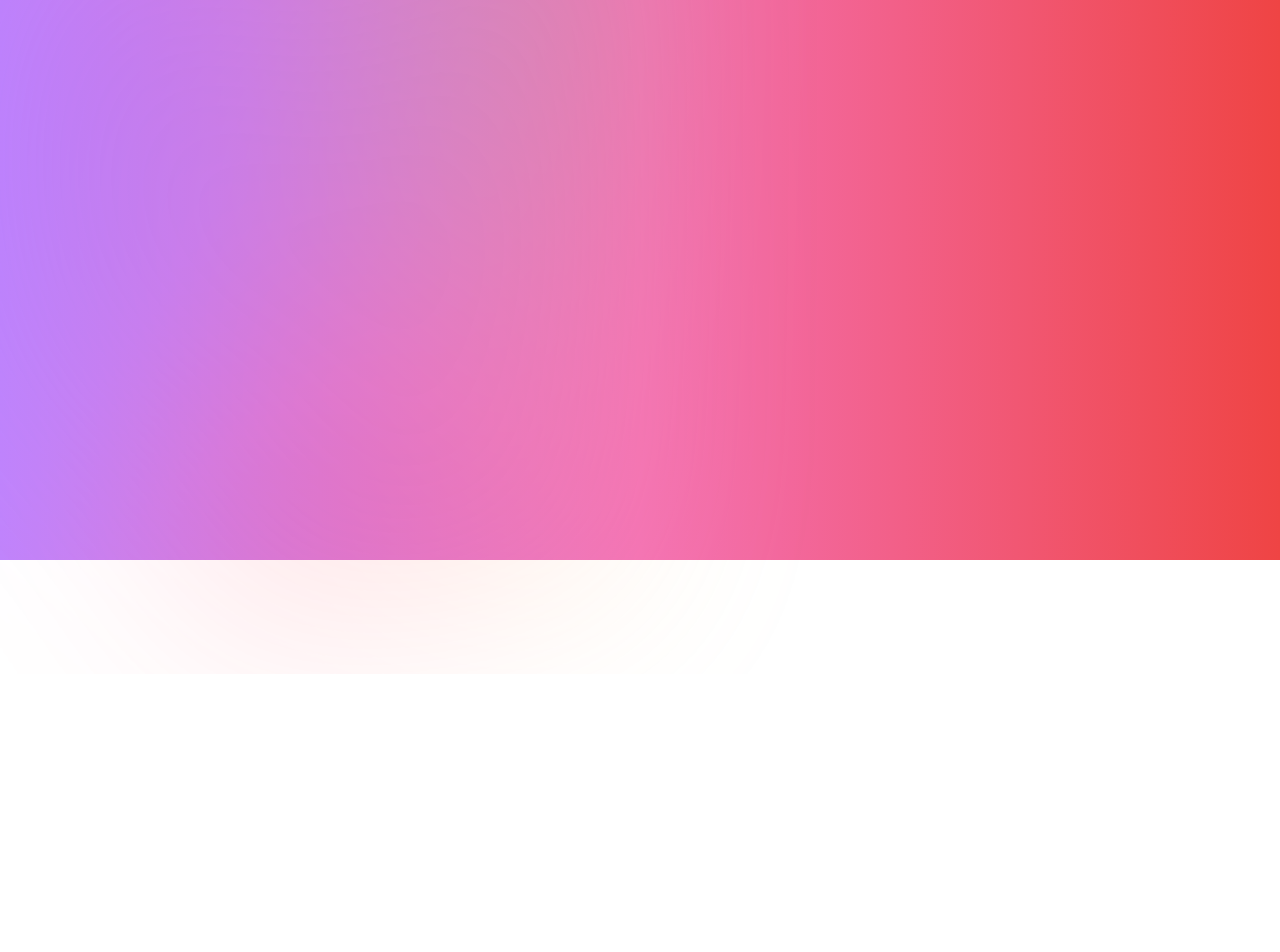
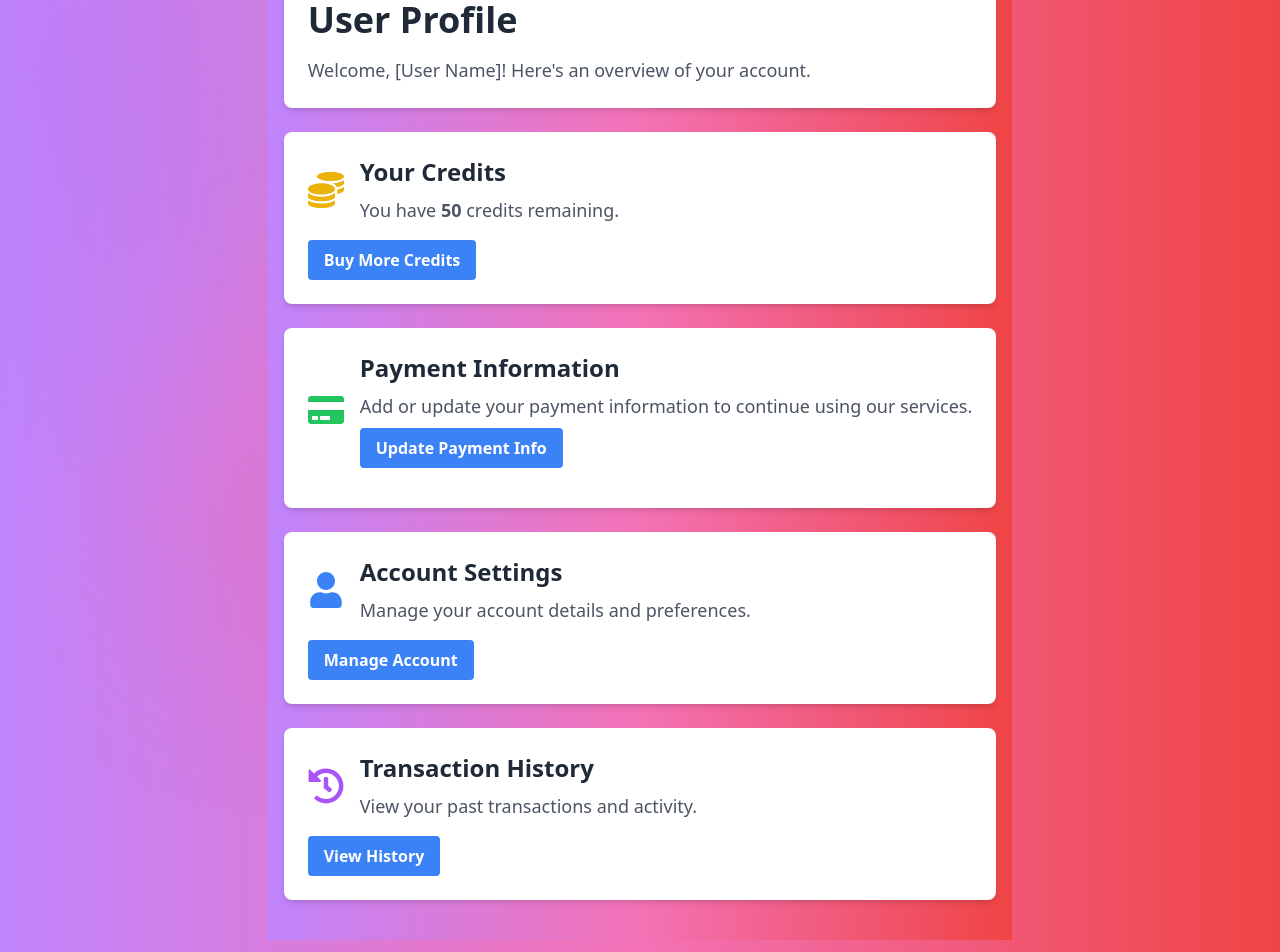
Before and after one commit to Krishna100604/SummarizeX, a React (Vite) app: page /profile in a window 1280 px wide. Before the commit this address had no page. Shown: the part 240-1192 px from the top of the page. Before the commit the page ends 914 px from the top, so only its background shows below. Built offline with nearby package versions, Linux system fonts and the light colour scheme; a web font is replaced by a local one.

Commit message:
payment profile and updated home page

```diff
--- a/package.json
+++ b/package.json
@@ -10,6 +10,7 @@
     "preview": "vite preview"
   },
   "dependencies": {
+    "@clerk/clerk-react": "^5.2.7",
     "@reduxjs/toolkit": "^2.2.6",
     "framer-motion": "^11.2.13",
     "react": "^18.3.1",
--- a/src/App.jsx
+++ b/src/App.jsx
@@ -1,4 +1,3 @@
-// App.jsx
 import React from 'react';
 import { BrowserRouter as Router, Route, Routes } from 'react-router-dom';
 import About from './Pages/About';
@@ -6,6 +5,8 @@ import Contact from './Pages/Contact';
 import Explore from './components/Explore';
 import Home from './Pages/Home';
 import Navbar from './Navbar';
+import Profile from './Pages/ProfilePage';
+import Payment from './Pages/PaymentPage';
 import { ThemeProvider } from './ThemeProvider';
 import './App.css';
 
@@ -26,6 +27,8 @@ const App = () => {
                 <Route path='/explore' element={<Explore />} />
                 <Route path='/about' element={<About />} />
                 <Route path='/contact' element={<Contact />} />
+                <Route path='/profile' element={<Profile />} />
+                <Route path='/payment' element={<Payment />} />
               </Routes>
             </div>
           </main>
--- a/src/Navbar.jsx
+++ b/src/Navbar.jsx
@@ -1,6 +1,6 @@
 import React from 'react';
 import { motion } from 'framer-motion';
-import { FaInfoCircle, FaEnvelope, FaHome, FaGithub } from 'react-icons/fa'; // Import FaGithub for GitHub icon
+import { FaInfoCircle, FaEnvelope, FaHome, FaGithub, FaUserCircle } from 'react-icons/fa'; // Import FaUserCircle for Profile icon
 import { Link } from 'react-router-dom';
 import Switch from 'react-switch'; // Import Switch component
 import { useTheme } from './ThemeProvider';
@@ -60,6 +60,15 @@ const Navbar = () => {
               <FaEnvelope size={29} />
             </Link>
           </motion.div>
+          <motion.div
+            whileHover={{ scale: 1.1 }}
+            whileTap={{ scale: 0.9 }}
+            className="cursor-pointer"
+          >
+            <Link to="/profile" className={`text-white ${darkMode ? 'text-gray-300' : ''}`}>
+              <FaUserCircle size={29} />
+            </Link>
+          </motion.div>
         </div>
 
         {/* GitHub Button */}
--- a/src/Pages/Home.jsx
+++ b/src/Pages/Home.jsx
@@ -1,8 +1,7 @@
 import React from 'react';
 import { motion } from 'framer-motion';
 import { FaInfoCircle, FaEnvelope, FaHome, FaCog, FaUsers, FaShieldAlt, FaReact } from 'react-icons/fa';
-import { SiTailwindcss ,SiRapid} from 'react-icons/si';
-
+import { SiTailwindcss, SiRapid } from 'react-icons/si';
 import { Link } from 'react-router-dom';
 
 const Home = () => {
@@ -121,6 +120,20 @@ const Home = () => {
           </motion.div>
         </div>
 
+        {/* Payment Section */}
+        <motion.div
+          className="payment-section bg-gradient-to-r from-violet-400 via-pink-400 to-red-500 py-8 px-10 rounded-lg shadow-md text-center text-white mb-10"
+          whileHover={{ scale: 1.05 }}
+        >
+          <h2 className="text-2xl font-extrabold mb-4">Upgrade Your Plan</h2>
+          <p className="text-lg mb-4">Get more credits and access advanced features by upgrading your plan.</p>
+          <Link
+            to="/payment"
+            className="custom-button bg-blue-500 hover:bg-blue-600 text-white font-bold py-2 px-6 rounded focus:outline-none cursor-pointer"
+          >
+            Upgrade Now
+          </Link>
+        </motion.div>
         {/* Technologies Used */}
         <div className="flex items-center justify-center space-x-4 mb-8">
           <span className="text-gray-500 text-sm">Built with:</span>
@@ -128,6 +141,7 @@ const Home = () => {
           <SiTailwindcss size={24} className="text-indigo-500" title="Tailwind CSS" />
           <SiRapid size={24} className="text-blue-600" title="RapidAPI" />
         </div>
+
       </div>
     </header>
   );
--- /dev/null
+++ b/src/Pages/PaymentPage.jsx
@@ -0,0 +1,73 @@
+import React from 'react';
+import { motion } from 'framer-motion';
+
+const Payment = () => {
+  return (
+    <div className="w-full flex flex-col items-center justify-center">
+      {/* Main Content */}
+      <div className="flex flex-col items-center justify-center text-center max-w-4xl px-4">
+        {/* Main Heading */}
+        <motion.h1
+          className="head_text text-4xl md:text-5xl font-extrabold leading-[1.15] text-black sm:text-6xl mb-6"
+          initial={{ opacity: 0, y: -50 }}
+          animate={{ opacity: 1, y: 0 }}
+          transition={{ duration: 1 }}
+        >
+          Payment
+        </motion.h1>
+
+        {/* Payment Section */}
+        <motion.div
+          className="payment-section bg-gradient-to-r from-violet-400 via-pink-400 to-red-500 py-8 px-10 rounded-lg shadow-md text-center text-white mb-10"
+          whileHover={{ scale: 1.05 }}
+        >
+          <h2 className="text-2xl font-extrabold mb-4">Upgrade Your Plan</h2>
+          <p className="text-lg mb-4">Get more credits and access advanced features by upgrading your plan.</p>
+          <form className="w-full max-w-lg">
+            <div className="mb-4">
+              <label className="block text-gray-700 text-sm font-bold mb-2" htmlFor="creditCardNumber">
+                Credit Card Number
+              </label>
+              <input
+                className="shadow appearance-none border rounded w-full py-2 px-3 text-gray-700 leading-tight focus:outline-none focus:shadow-outline"
+                id="creditCardNumber"
+                type="text"
+                placeholder="1234 5678 9012 3456"
+              />
+            </div>
+            <div className="mb-4">
+              <label className="block text-gray-700 text-sm font-bold mb-2" htmlFor="expiryDate">
+                Expiry Date
+              </label>
+              <input
+                className="shadow appearance-none border rounded w-full py-2 px-3 text-gray-700 leading-tight focus:outline-none focus:shadow-outline"
+                id="expiryDate"
+                type="text"
+                placeholder="MM/YY"
+              />
+            </div>
+            <div className="mb-4">
+              <label className="block text-gray-700 text-sm font-bold mb-2" htmlFor="cvv">
+                CVV
+              </label>
+              <input
+                className="shadow appearance-none border rounded w-full py-2 px-3 text-gray-700 leading-tight focus:outline-none focus:shadow-outline"
+                id="cvv"
+                type="text"
+                placeholder="123"
+              />
+            </div>
+            <button
+              className="custom-button bg-blue-500 hover:bg-blue-600 text-white font-bold py-2 px-6 rounded focus:outline-none cursor-pointer"
+              type="submit"
+            >
+              Pay Now
+            </button>
+          </form>
+        </motion.div>
+      </div>
+    </div>
+  );
+}
+
+export default Payment;
--- /dev/null
+++ b/src/Pages/ProfilePage.jsx
@@ -0,0 +1,103 @@
+import React from 'react';
+import { motion } from 'framer-motion';
+import { FaCoins, FaCreditCard, FaUser, FaHistory } from 'react-icons/fa';
+import { Link } from 'react-router-dom';
+
+const Profile = () => {
+  return (
+    <div className="flex flex-col items-center justify-center min-h-screen bg-gradient-to-r from-purple-400 via-pink-400 to-red-500 p-4">
+      <div className="max-w-3xl w-full">
+        {/* Profile Header */}
+        <motion.div
+          initial={{ opacity: 0, y: -50 }}
+          animate={{ opacity: 1, y: 0 }}
+          transition={{ duration: 1 }}
+          className="bg-white p-6 rounded-lg shadow-md mb-6"
+        >
+          <h1 className="text-3xl md:text-4xl font-bold text-gray-800 mb-4">User Profile</h1>
+          <p className="text-lg text-gray-600">Welcome, [User Name]! Here's an overview of your account.</p>
+        </motion.div>
+
+        {/* Credits Section */}
+        <motion.div
+          initial={{ opacity: 0, y: 50 }}
+          animate={{ opacity: 1, y: 0 }}
+          transition={{ duration: 1, delay: 0.5 }}
+          className="bg-white p-6 rounded-lg shadow-md mb-6"
+        >
+          <div className="flex items-center mb-4">
+            <FaCoins size={36} className="text-yellow-500 mr-4" />
+            <div>
+              <h2 className="text-xl md:text-2xl font-bold text-gray-800 mb-2">Your Credits</h2>
+              <p className="text-lg text-gray-600">You have <strong>50</strong> credits remaining.</p>
+            </div>
+          </div>
+          <Link to="/payment">
+          <button className="bg-blue-500 hover:bg-blue-600 text-white font-bold py-2 px-4 rounded focus:outline-none">
+            Buy More Credits
+          </button>
+          </Link>
+        </motion.div>
+
+        {/* Payment Section */}
+        <motion.div
+          initial={{ opacity: 0, y: 50 }}
+          animate={{ opacity: 1, y: 0 }}
+          transition={{ duration: 1, delay: 1 }}
+          className="bg-white p-6 rounded-lg shadow-md mb-6"
+        >
+          <div className="flex items-center mb-4">
+            <FaCreditCard size={36} className="text-green-500 mr-4" />
+            <div>
+              <h2 className="text-xl md:text-2xl font-bold text-gray-800 mb-2">Payment Information</h2>
+              <p className="text-lg text-gray-600 mb-2">Add or update your payment information to continue using our services.</p>
+              <Link to="/payment" className="bg-blue-500 hover:bg-blue-600 text-white font-bold py-2 px-4 rounded focus:outline-none inline-block">
+                Update Payment Info
+              </Link>
+            </div>
+          </div>
+        </motion.div>
+
+        {/* Account Settings Section */}
+        <motion.div
+          initial={{ opacity: 0, y: 50 }}
+          animate={{ opacity: 1, y: 0 }}
+          transition={{ duration: 1, delay: 1.5 }}
+          className="bg-white p-6 rounded-lg shadow-md mb-6"
+        >
+          <div className="flex items-center mb-4">
+            <FaUser size={36} className="text-blue-500 mr-4" />
+            <div>
+              <h2 className="text-xl md:text-2xl font-bold text-gray-800 mb-2">Account Settings</h2>
+              <p className="text-lg text-gray-600">Manage your account details and preferences.</p>
+            </div>
+          </div>
+          <Link to="/settings" className="bg-blue-500 hover:bg-blue-600 text-white font-bold py-2 px-4 rounded focus:outline-none inline-block">
+            Manage Account
+          </Link>
+        </motion.div>
+
+        {/* Transaction History Section */}
+        <motion.div
+          initial={{ opacity: 0, y: 50 }}
+          animate={{ opacity: 1, y: 0 }}
+          transition={{ duration: 1, delay: 2 }}
+          className="bg-white p-6 rounded-lg shadow-md mb-6"
+        >
+          <div className="flex items-center mb-4">
+            <FaHistory size={36} className="text-purple-500 mr-4" />
+            <div>
+              <h2 className="text-xl md:text-2xl font-bold text-gray-800 mb-2">Transaction History</h2>
+              <p className="text-lg text-gray-600">View your past transactions and activity.</p>
+            </div>
+          </div>
+          <Link to="/transactions" className="bg-blue-500 hover:bg-blue-600 text-white font-bold py-2 px-4 rounded focus:outline-none inline-block">
+            View History
+          </Link>
+        </motion.div>
+      </div>
+    </div>
+  );
+};
+
+export default Profile;
```
Also changed, not shown: 1 other file (tests, documents, lock files or other folders).
